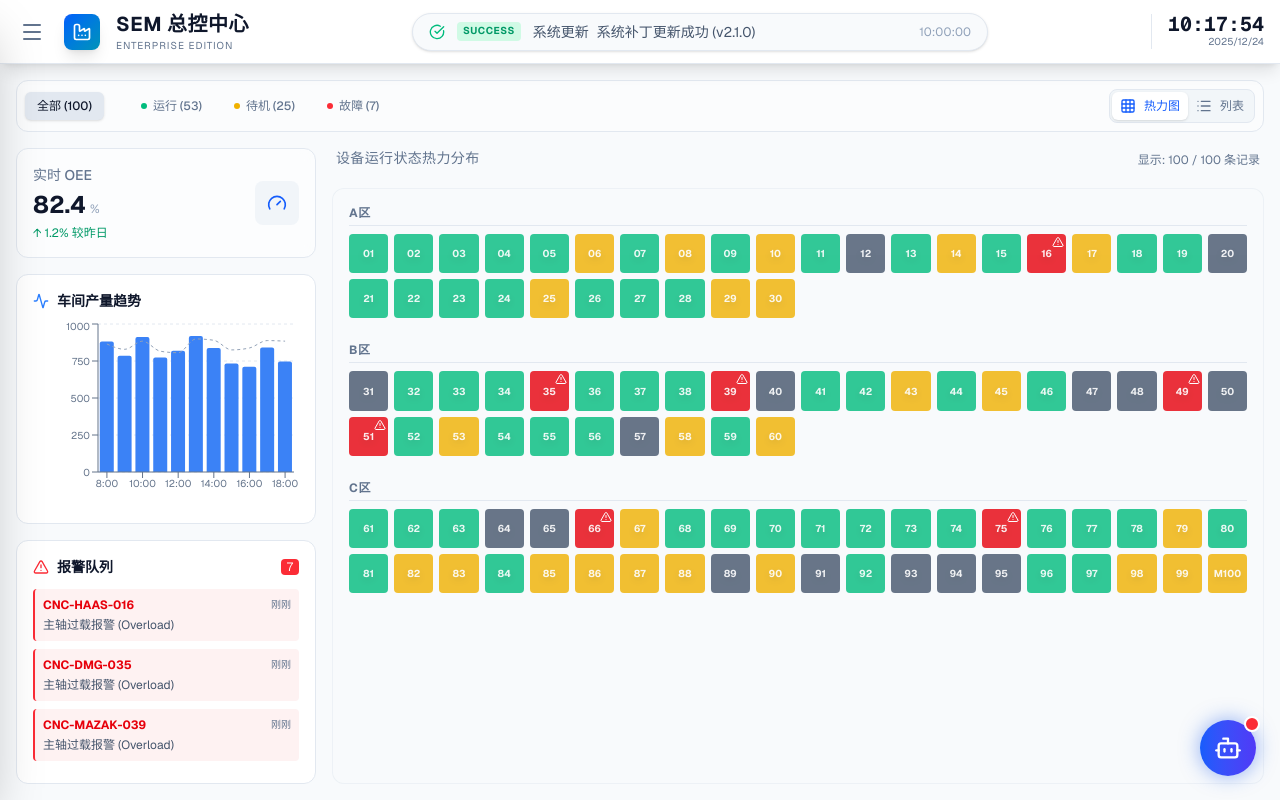
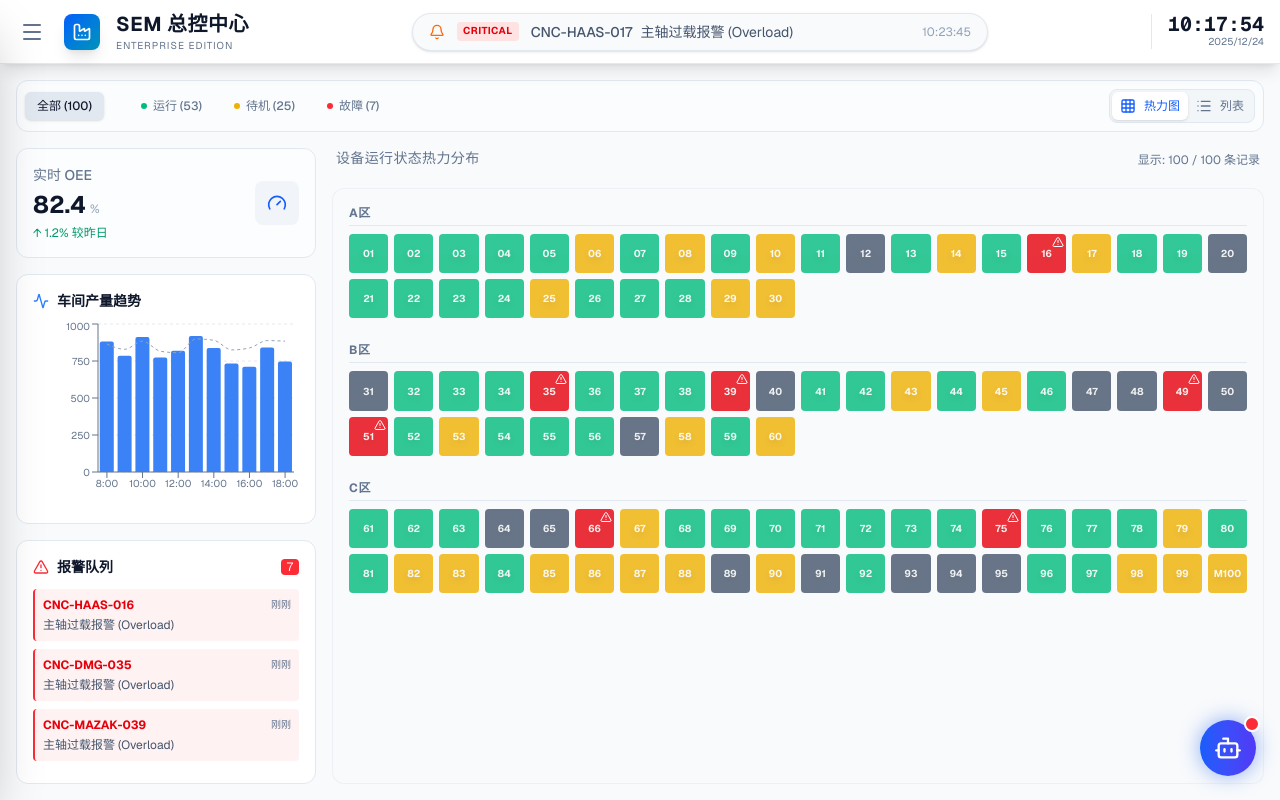
Before and after one commit to monster-echo/sem-ai, a Next.js app: page /dashboard in a window 1280 px wide. Built offline with nearby package versions, Linux system fonts and the light colour scheme.

Commit message:
feat: increase notification display duration from 4s to 8s in NotificationTicker

```diff
--- a/src/components/dashboard/NotificationTicker.tsx
+++ b/src/components/dashboard/NotificationTicker.tsx
@@ -69,7 +69,7 @@ export default function NotificationTicker() {
         setCurrentIndex((prev) => (prev + 1) % notifications.length);
         setIsVisible(true);
       }, 300); // Wait for fade out
-    }, 4000);
+    }, 8000);
 
     return () => clearInterval(interval);
   }, [notifications.length, isPaused]);
```
